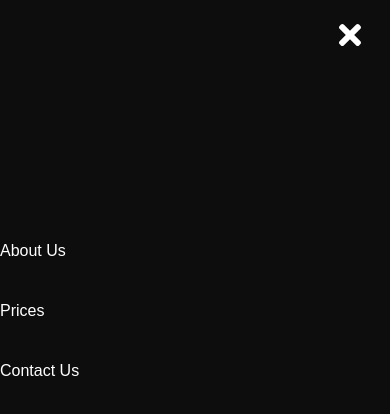
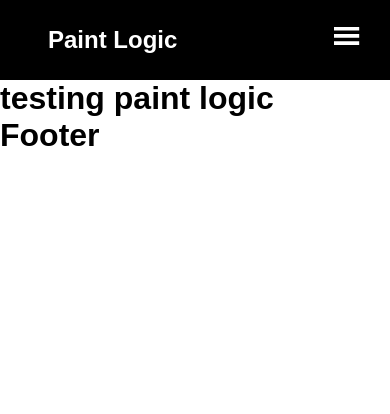
Before and after one commit to rallysport206/PLv2, a React (Create React App) app: page / in a window 390 px wide. Shown: the top 414 px of the page. Built offline with nearby package versions, Linux system fonts and the light colour scheme.

Commit message:
styled mobile menu

```diff
--- a/src/components/MobileMenu/MobileMenuElements.js
+++ b/src/components/MobileMenu/MobileMenuElements.js
@@ -13,9 +13,9 @@ export const MobileMenuContainer = styled.div`
     top: 0;
     left: 0;
     transition: 0.3s ease-in-out;
-    /* opacity: ${({isOpen}) => (isOpen ? '100' : '0')};
-    top:${({isOpen}) => (isOpen ? '0' : '-100')}; */
-    top: 0;
+    opacity: ${({isOpen}) => (isOpen ? '100' : '0')};
+    top:${({isOpen}) => (isOpen ? '0' : '-100')};
+
 `;
 
 export const CloseIcon = styled(FaTimes)`
@@ -50,16 +50,16 @@ export const MobileMenuItems = styled.ul`
 export const MobileMenuLinks = styled(LinkS)`
     color: #fff;
     display: flex;
-    align-items: center:
+    align-items: center;
     justify-content: center;
-    front-size: 1.5rem;
+    font-size: 2rem;
     text-decoration: none;
     list-style: none;
     transition: 0.2s ease-in-out;
     cursor: pointer;
 
     &:hover {
-       color: #01bf71;
+       color: #1f7ac5;
        transition: 0.2s ease-in-out;
     }
 `;
```
